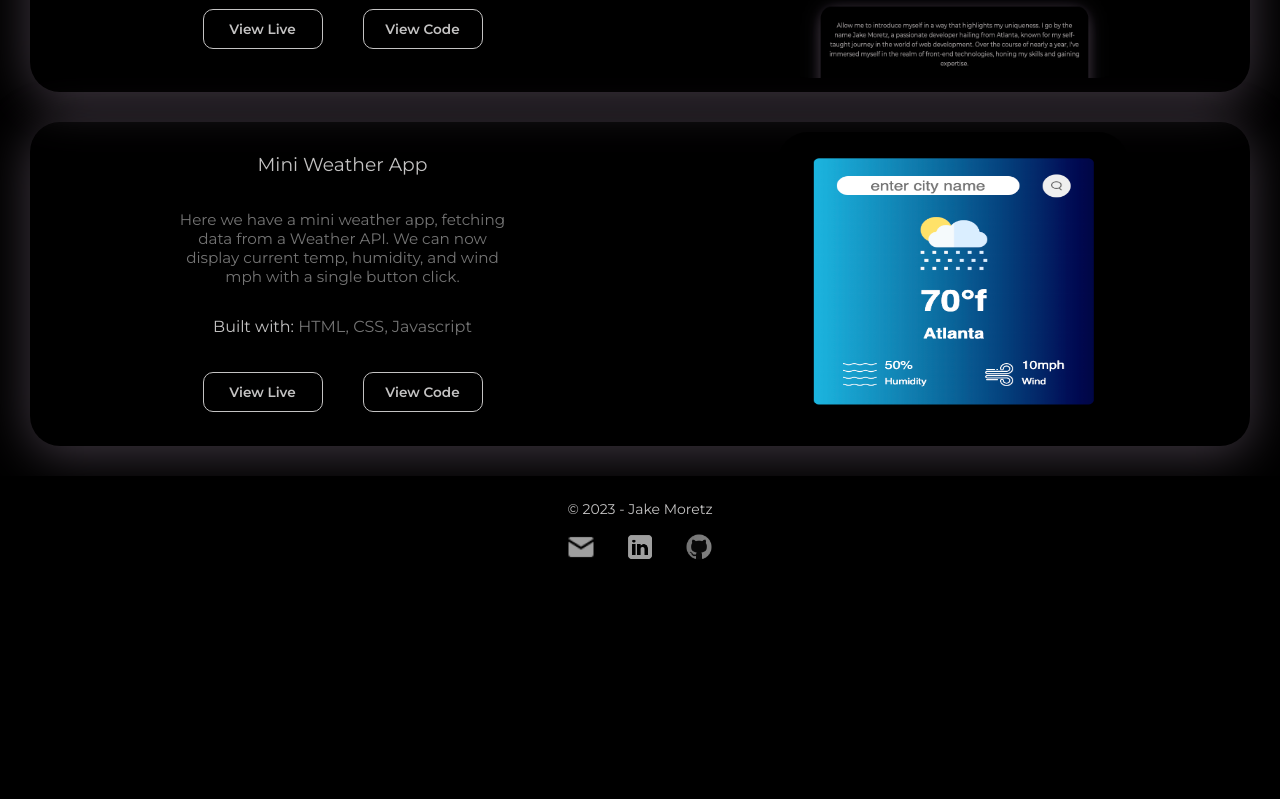
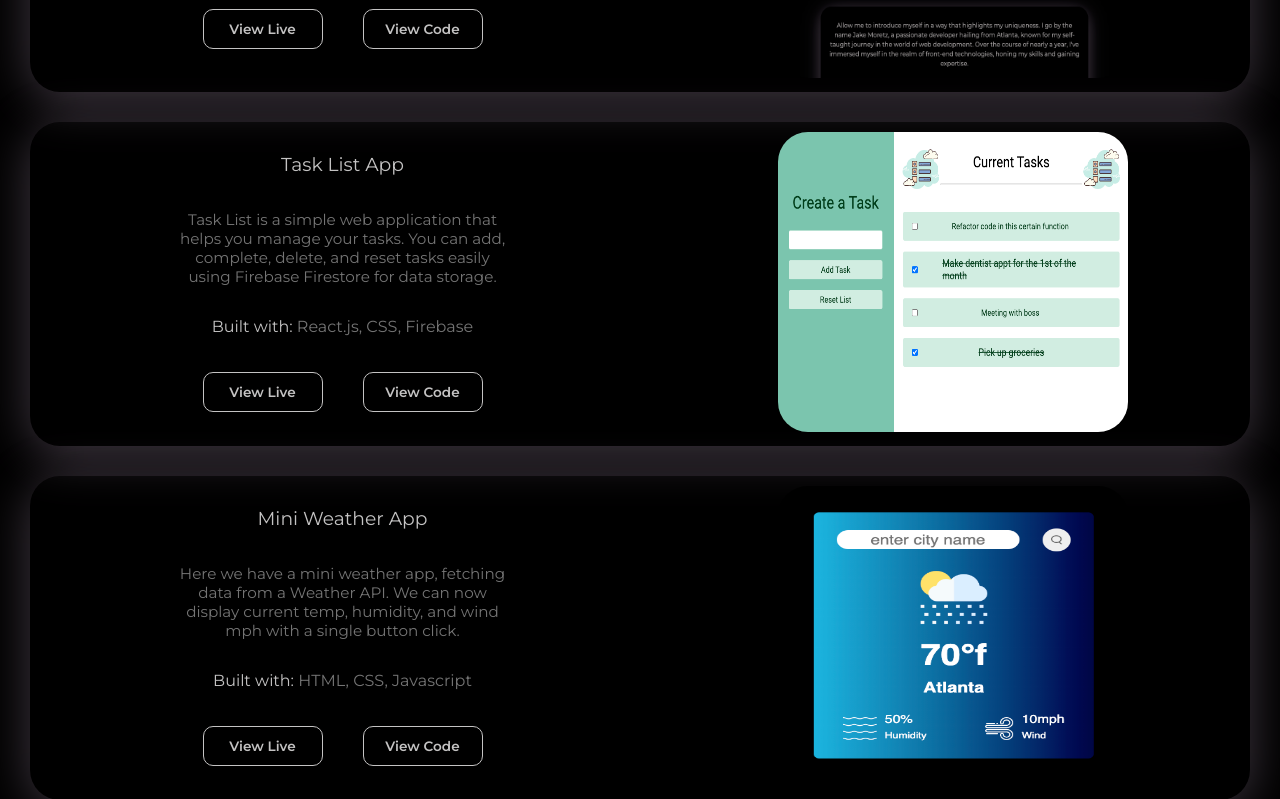
Before and after one commit to JakeMoretz/portfolio-v2, a React (Vite) app in the folder vite-project/: page / in a window 1280 px wide. Shown: the part 1841-2640 px from the top of the page. Before the commit the page ends 2437 px from the top, so only its background shows below. Built offline with nearby package versions, Linux system fonts and the light colour scheme.

Commit message:
added new project to project card

```diff
--- a/vite-project/src/projectData.js
+++ b/vite-project/src/projectData.js
@@ -10,6 +10,15 @@ export default [
     },
     {
         id: '2',
+        title: 'Task List App',
+        description: 'Task List is a simple web application that helps you manage your tasks. You can add, complete, delete, and reset tasks easily using Firebase Firestore for data storage.',
+        stack: 'React.js, CSS, Firebase',
+        img: './task-list.png',
+        live: 'https://jakemoretz.github.io/task-list/',
+        code: 'https://github.com/JakeMoretz/task-list',
+    },
+    {
+        id: '3',
         title: 'Mini Weather App',
         description: 'Here we have a mini weather app, fetching data from a Weather API. We can now display current temp, humidity, and wind mph with a single button click.',
         stack: 'HTML, CSS, Javascript',
```
Also changed, not shown: vite-project/public/task-list.png (added).
